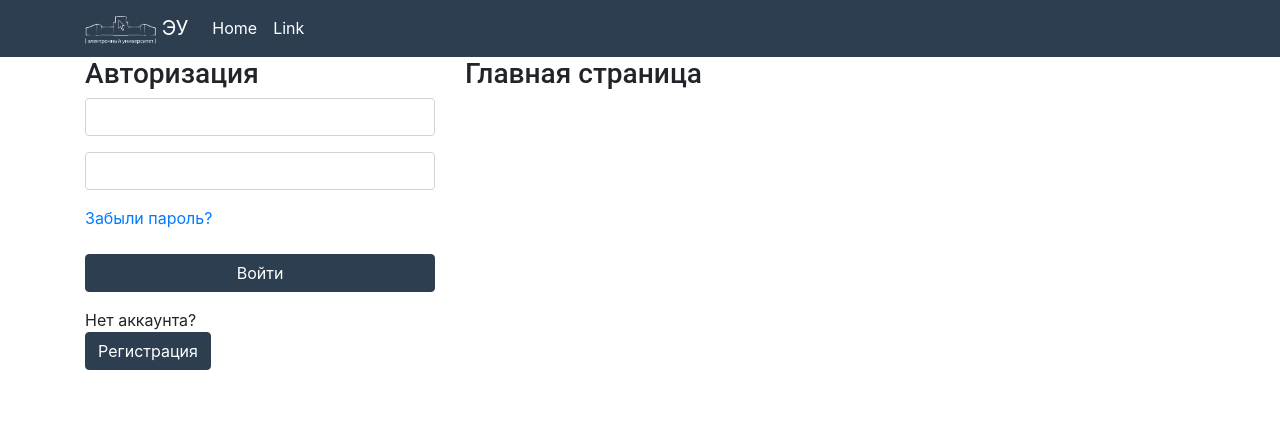
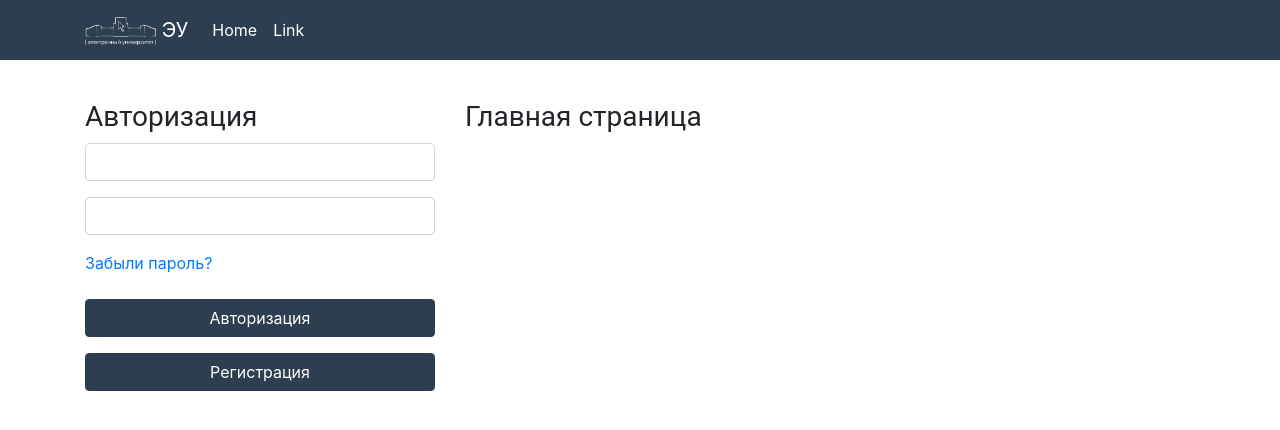
Before and after one commit to dimatroickij/eubmstu, a Django app: page /accounts/login/ in a window 1280 px wide. Shown: the top 430 px of the page. Run offline with Django 3.2, Linux system fonts and the light colour scheme; parts of the project's set-up code (start-up, migrations or seed data) failed here and were passed over; some libraries are stand-ins or nearby versions.

Commit message:
Первонаачальная настройка

```diff
--- a/static/css/styles.css
+++ b/static/css/styles.css
@@ -16,6 +16,9 @@
 }
 
 .bg-nav .navbar-toggler {
+    position: relative;
+    background-image: none;
+    float: right;
     padding: .25rem .75rem;
     font-size: 1.25rem;
     line-height: 1;
@@ -28,6 +31,11 @@
     background-color: #1a242f;
 }
 
+.bg-nav .navbar-toggler .icon-bar {
+    background-color: #ffffff;
+}
+
+
 .bg-nav .icon-bar {
     display: block;
     width: 22px;
@@ -35,9 +43,61 @@
     border-radius: 1px;
 }
 
+.bg-nav .navbar-nav > li > a:hover {
+    color: #18bc9c;
+    background-color: transparent;
+}
 
+.navbar-nav > li > .dropdown-menu {
+    margin-top: 0;
+    border-top-right-radius: 0;
+    border-top-left-radius: 0;
+}
 
-h1, h2, h3, h4, h5, h6, .h1, .h2, .h3, .h4, .h5, .h6 {
+.open > .dropdown-menu {
+    display: block;
+}
+
+.dropdown-menu > li > a {
+    display: block;
+    padding: 3px 20px;
+    clear: both;
+    font-weight: normal;
+    line-height: 1.42857143;
+    color: #7b8a8b;
+    white-space: nowrap;
+}
+
+.navbar-header > a:hover, .navbar-header > a:focus {
+    color: #18bc9c;
+    background-color: transparent;
+}
+
+.navbar {
+    position: relative;
+    min-height: 60px;
+    margin-bottom: 21px;
+    border: 1px solid transparent;
+}
+
+.sign {
+    padding-top: 10px;
+    padding-bottom: 10px;
+    line-height: 21px;
+}
+
+.dropdown-menu > a:hover, .dropdown-menu > a:focus {
+    text-decoration: none;
+    color: #ffffff;
+    background-color: #2c3e50;
+}
+
+div h3, div .h3 {
+    margin-top: 21px;
+    margin-bottom: 10.5px;
+}
+
+div h3, div .h3 {
     font-family: "Roboto", "Helvetica Neue", Helvetica, Arial, sans-serif;
     font-weight: 400;
     line-height: 1.1;
--- a/templates/application.html
+++ b/templates/application.html
@@ -15,6 +15,8 @@
     <script src="https://stackpath.bootstrapcdn.com/bootstrap/4.3.1/js/bootstrap.min.js"
             integrity="sha384-JjSmVgyd0p3pXB1rRibZUAYoIIy6OrQ6VrjIEaFf/nJGzIxFDsf4x0xIM+B07jRM"
             crossorigin="anonymous"></script>
+    <link href="https://fonts.googleapis.com/icon?family=Material+Icons"
+          rel="stylesheet">
     <script src="{% static 'js/applications.js' %}"></script>
     <meta name="viewport" content="initial-scale=1, maximum-scale=1"/>
     <title>{% block title %}{% endblock %}</title>
@@ -24,18 +26,19 @@
     <nav class="navbar navbar-expand-lg bg-nav">
         <div class="container">
             <div class="navbar-header">
-                <a class="navbar-brand" href="#">
-                    <img class="logo" src="{% static 'images/eulogo.png' %}"/>
+                <a class="navbar-brand" href="/">
+                    <span class="text-nowrap hidden-xs hidden-sm hidden-md">
+                        <img class="logo" src="{% static 'images/eulogo.png' %}"/>
                     ЭУ
+                    </span>
+
                 </a>
+
 
                 <button class="navbar-toggler" type="button" data-toggle="collapse"
                         data-target="#navbarSupportedContent"
                         aria-controls="navbarSupportedContent" aria-expanded="false" aria-label="Toggle navigation">
                     <span class="navbar-toggler-icon"></span>
-                    <span class="icon-bar"></span>
-                    <span class="icon-bar"></span>
-                    <span class="icon-bar"></span>
                 </button>
             </div>
             <div class="navbar-collapse collapse" id="navbarSupportedContent">
@@ -47,6 +50,20 @@
                         <a class="nav-link" href="#">Link</a>
                     </li>
                 </ul>
+                {% if request.user.is_authenticated %}
+                    <ul class="nav navbar-nav navbar-right">
+                        <li class="nav-item dropdown navbar-right">
+                            <a class="nav-link dropdown-toggle sign" href="#" id="navbarDropdownMenuLink" role="button"
+                               data-toggle="dropdown" aria-haspopup="true" aria-expanded="false">
+                                {{ request.user.username }}
+                            </a>
+                            <div class="dropdown-menu" aria-labelledby="navbarDropdownMenuLink">
+                                <a class="dropdown-item" href="#">Личные данные</a>
+                                <div class="dropdown-divider"></div>
+                                <a class="dropdown-item" href="{% url 'logout' %}">Выход</a>
+                            </div>
+                    </ul>
+                {% endif %}
             </div>
         </div>
 
--- a/templates/registration/login.html
+++ b/templates/registration/login.html
@@ -2,7 +2,7 @@
 {% block title %}Вход в систему{% endblock %}
 {% block content %}
     {% load recaptcha2 %}
-    {% recaptcha_init 'es' %}
+    {% recaptcha_init 'ru' %}
     <div class="container">
         <div class="row">
             <div class="col-md-4">
@@ -27,15 +27,14 @@
                         <label><a href="{% url 'password_reset' %}">Забыли пароль?</a></label>
                     </div>
                     <div class="form-group">
-                        <button type="submit" class="btn btn-primary btn-block">Войти
+                        <button type="submit" class="btn btn-primary btn-block">Авторизация
                         </button>
                     </div>
                     <div class="form-group">
-                        Нет аккаунта?<br/>
-                        <a class="btn btn-primary" href="{% url 'authentication:registration' %}">Регистрация</a>
+                        <a class="btn btn-primary btn-block " href="{% url 'authentication:registration' %}">Регистрация</a>
                     </div>
                 </form>
-                {% recaptcha_explicit_init 'es' %}
+                {% recaptcha_explicit_init 'ru' %}
 
             </div>
             <div class="col-md-8">
--- a/templates/registration/signup.html
+++ b/templates/registration/signup.html
@@ -2,9 +2,8 @@
 {% block title %} Регистрация на сайте {% endblock %}
 {% block content %}
     <div class="container">
-        <div class="jumbotron">
         {% if not request.user.is_authenticated %}
-                <h2 class="text-center">Регистрация</h2>
+            <h3 class="text-center">Регистрация</h3>
             <form method="post">
                 {% csrf_token %}
                 {% for field in form %}
@@ -27,6 +26,6 @@
         {% else %}
             <h2 class="text-center">Вы уже зарегистрированы</h2>
         {% endif %}
-        </div>
+
     </div>
 {% endblock %}
```
Also changed, not shown: authentication/views.py (+4 -4 lines), templates/registration/password_reset_form.html (+3 -4 lines). Lines whose indentation alone changed are shown as unchanged.
